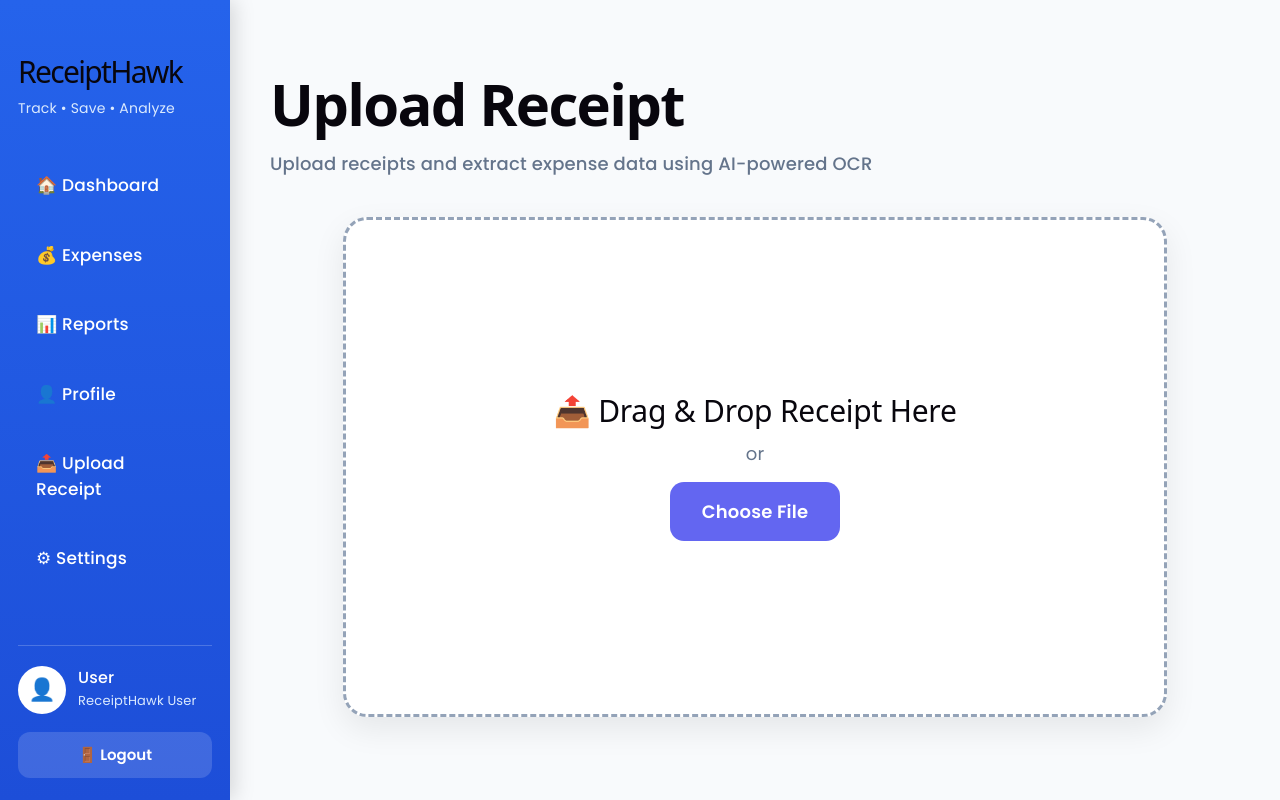
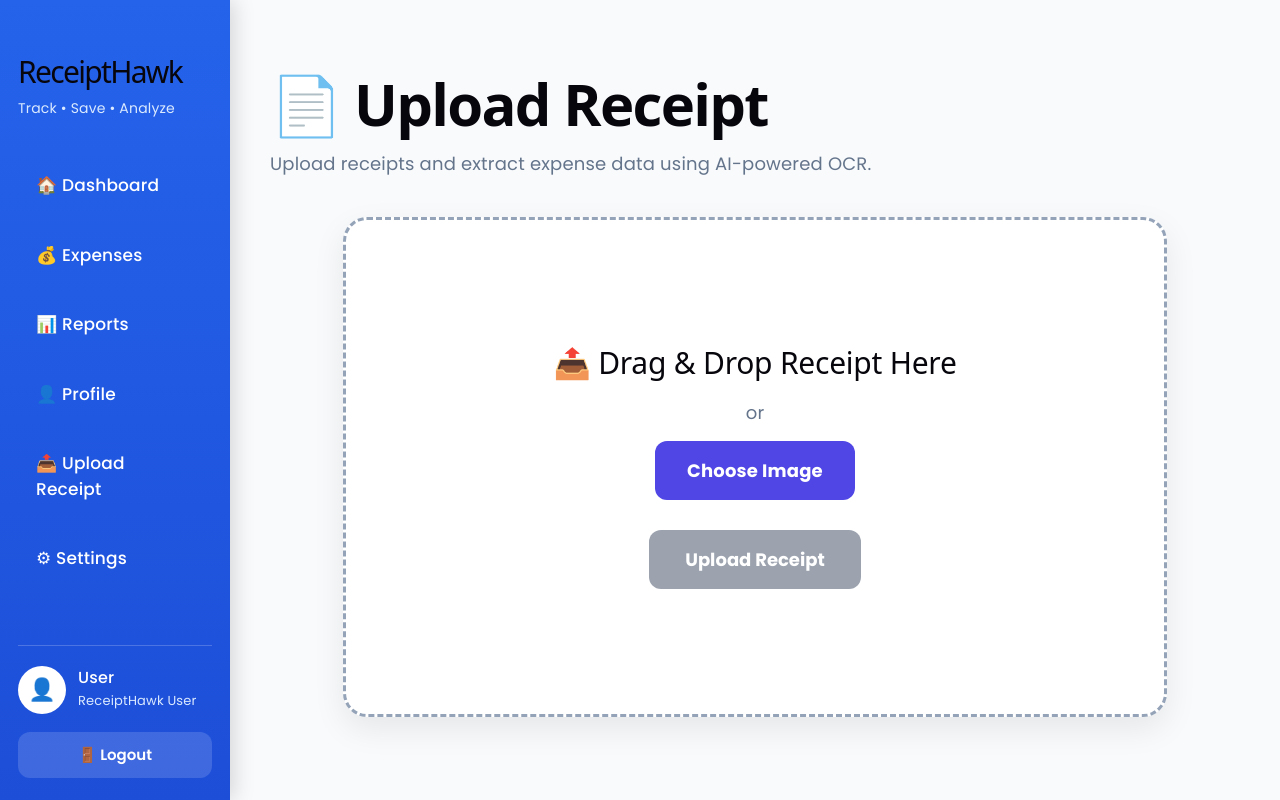
Before and after one commit to NehaPoojary8/ReceiptHawk, a React app in the folder frontend/: page /upload in a window 1280 px wide. Built offline with nearby package versions, Linux system fonts and the light colour scheme; sample sign-in values are in the browser's storage; the HTML template or start-up script is replaced by a standard one.

Commit message:
Update application properties

```diff
--- a/frontend/src/pages/UploadReceipt.jsx
+++ b/frontend/src/pages/UploadReceipt.jsx
@@ -1,30 +1,114 @@
-import { useState } from "react";
+import axios from "axios";
+import { useState, useEffect } from "react";
 
 function UploadReceipt() {
+
   const [selectedFile, setSelectedFile] = useState(null);
   const [previewUrl, setPreviewUrl] = useState(null);
   const [showResult, setShowResult] = useState(false);
+  const [loading, setLoading] = useState(false);
+  const [dragActive, setDragActive] = useState(false);
+ const [ocrText, setOcrText] = useState("");
+ useEffect(() => {
+  return () => {
+    if (previewUrl) {
+      URL.revokeObjectURL(previewUrl);
+    }
+  };
+}, [previewUrl]);
+  const handleFile = (file) => {
 
-  const handleFileChange = (event) => {
-    const file = event.target.files[0];
+    if (!file) return;
 
-    if (file) {
+    // Image validation
+    if (!file.type.startsWith("image/")) {
+      alert("Please upload only JPG, JPEG or PNG images.");
+      return;
+    }
+
+    // Max 5MB
+    if (file.size > 5 * 1024 * 1024) {
+      alert("Image size should be less than 5 MB.");
+      return;
+    }
+
     setSelectedFile(file);
     setShowResult(false);
 
-      if (file.type.startsWith("image/")) {
     const imageUrl = URL.createObjectURL(file);
     setPreviewUrl(imageUrl);
-      } else {
-        setPreviewUrl(null);
+  };
+
+  const handleFileChange = (event) => {
+    handleFile(event.target.files[0]);
+  };
+
+  const handleDragOver = (e) => {
+    e.preventDefault();
+    setDragActive(true);
+  };
+
+  const handleDragLeave = () => {
+    setDragActive(false);
+  };
+
+  const handleDrop = (e) => {
+
+    e.preventDefault();
+
+    setDragActive(false);
+
+    if (e.dataTransfer.files.length > 0) {
+      handleFile(e.dataTransfer.files[0]);
+    }
+
+  };
+
+  const handleUpload = async () => {
+
+    if (!selectedFile) return;
+
+    try{
+
+        setLoading(true);
+
+        const formData = new FormData();
+
+        formData.append("image", selectedFile);
+
+        const response = await axios.post(
+
+            "http://localhost:8083/receipt/scan",
+
+            formData,
+
+            {
+                headers:{
+                    "Content-Type":"multipart/form-data"
                 }
             }
+
+        );
+
+        console.log(response.data);
+        setOcrText(response.data.text);
+        setLoading(false);
+
+        setShowResult(true);
+
+    }
+
+    catch(error){
+
+        console.error(error);
+
+        setLoading(false);
+
+        alert("OCR Failed");
+
+    }
+
 };
-
-  const handleUpload = () => {
-    setShowResult(true);
-  };
-
     return (
     <div
       style={{
@@ -34,7 +118,9 @@ function UploadReceipt() {
       }}
     >
       {/* Heading */}
+
       <div style={{ marginBottom: "40px" }}>
+
         <h1
           style={{
             marginBottom: "14px",
@@ -43,25 +129,31 @@ function UploadReceipt() {
             lineHeight: "1.1"
           }}
         >
-          Upload Receipt
+          📄 Upload Receipt
         </h1>
 
         <p
           style={{
             color: "#64748b",
-            fontSize: "18px",
-            fontWeight: "500",
-            lineHeight: "1.5"
+            fontSize: "18px"
           }}
         >
-          Upload receipts and extract expense data using AI-powered OCR
+          Upload receipts and extract expense data using AI-powered OCR.
         </p>
+
       </div>
 
       {/* Upload Box */}
+
       <div
+        onDragOver={handleDragOver}
+        onDragLeave={handleDragLeave}
+        onDrop={handleDrop}
         style={{
-          border: "3px dashed #94a3b8",
+          border: dragActive
+            ? "3px dashed #2563eb"
+            : "3px dashed #94a3b8",
+
           borderRadius: "24px",
           minHeight: "500px",
           width: "85%",
@@ -70,93 +162,137 @@ function UploadReceipt() {
           flexDirection: "column",
           justifyContent: "center",
           alignItems: "center",
-          backgroundColor: "white",
+          backgroundColor: dragActive
+            ? "#eff6ff"
+            : "white",
+
           boxShadow: "0 12px 32px rgba(0,0,0,0.08)",
-          padding: "40px"
+          padding: "40px",
+          transition: "0.3s"
         }}
       >
-        <h2 style={{ fontSize: "30px", marginBottom: "12px" }}>
+
+        <h2 style={{ fontSize: "30px" }}>
           📤 Drag & Drop Receipt Here
         </h2>
 
-        <p style={{ color: "#64748b", fontSize: "18px" }}>or</p>
+        <p
+          style={{
+            color: "#64748b",
+            marginTop: "10px",
+            marginBottom: "15px"
+          }}
+        >
+          or
+        </p>
 
         <input
           id="fileUpload"
           type="file"
-          accept=".jpg,.jpeg,.png,.pdf"
+          accept="image/*"
+          style={{ display: "none" }}
           onChange={handleFileChange}
-          style={{ display: "none" }}
         />
 
         <label
           htmlFor="fileUpload"
           style={{
             padding: "16px 32px",
-            borderRadius: "14px",
-            backgroundColor: "#6366f1",
+            backgroundColor: "#4f46e5",
             color: "white",
+            borderRadius: "12px",
             cursor: "pointer",
-            fontSize: "18px",
-            marginTop: "15px",
-            fontWeight: "600"
+            fontWeight: "bold"
           }}
         >
-          Choose File
+          Choose Image
         </label>
 
         {selectedFile && (
+
+          <>
             <p
               style={{
                 marginTop: "25px",
                 color: "green",
-              fontWeight: "bold",
-              fontSize: "18px"
+                fontWeight: "bold"
               }}
             >
-            Selected File: {selectedFile.name}
+              📁 {selectedFile.name}
             </p>
+
+            <p
+              style={{
+                color: "#64748b"
+              }}
+            >
+              {(selectedFile.size / 1024).toFixed(2)} KB
+            </p>
+
+          </>
+
         )}
 
         {previewUrl && (
-          <div style={{ marginTop: "25px", textAlign: "center" }}>
-            <h3 style={{ marginBottom: "15px" }}>Receipt Preview</h3>
+
+          <div
+            style={{
+              marginTop: "25px",
+              textAlign: "center"
+            }}
+          >
+
+            <h3>Receipt Preview</h3>
+
             <img
               src={previewUrl}
-              alt="Receipt Preview"
+              alt="Preview"
               style={{
                 width: "420px",
                 maxHeight: "500px",
                 objectFit: "contain",
-                borderRadius: "16px",
+                borderRadius: "15px",
                 boxShadow: "0 8px 24px rgba(0,0,0,0.2)"
               }}
             />
+
           </div>
+
         )}
 
-        {selectedFile && (
         <button
+          disabled={!selectedFile || loading}
           onClick={handleUpload}
           style={{
             marginTop: "30px",
-              padding: "16px 34px",
+            padding: "16px 36px",
+            backgroundColor:
+              !selectedFile
+                ? "#9ca3af"
+                : "#16a34a",
+
+            color: "white",
             border: "none",
-              borderRadius: "14px",
-              backgroundColor: "#16a34a",
-              color: "white",
+            borderRadius: "12px",
+            cursor:
+              !selectedFile
+                ? "not-allowed"
+                : "pointer",
+
             fontSize: "18px",
-              cursor: "pointer",
             fontWeight: "bold"
           }}
         >
-            Upload Receipt
+          {loading
+            ? "🔄 Processing..."
+            : "Upload Receipt"}
         </button>
-        )}
+
       </div>
+            {/* OCR Result */}
 
-      {/* OCR Result */}
       {showResult && (
+
         <div
           style={{
             marginTop: "40px",
@@ -169,27 +305,64 @@ function UploadReceipt() {
             marginRight: "auto"
           }}
         >
-          <h2 style={{ color: "green", marginBottom: "25px" }}>
-            ✅ Receipt Processed Successfully
+
+          <h2
+            style={{
+              color: "#16a34a",
+              marginBottom: "25px"
+            }}
+          >
+           ✅ OCR Text Extracted Successfully
           </h2>
 
           <div
   style={{
-              display: "grid",
-              gridTemplateColumns: "1fr 1fr",
-              gap: "20px",
-              fontSize: "18px"
+    backgroundColor: "#f8fafc",
+    padding: "20px",
+    borderRadius: "12px",
+    border: "1px solid #e2e8f0"
   }}
 >
-            <p><strong>Merchant:</strong> DMart</p>
-            <p><strong>Date:</strong> 02-07-2026</p>
-            <p><strong>Amount:</strong> ₹850</p>
-            <p><strong>Category:</strong> Grocery</p>
+
+    {ocrText}
+
+            <div
+  style={{
+    whiteSpace: "pre-wrap",
+    backgroundColor: "#f8fafc",
+    padding: "20px",
+    borderRadius: "12px",
+    border: "1px solid #d1d5db",
+    fontFamily: "monospace",
+    fontSize: "16px",
+    lineHeight: "1.8",
+    color: "#1f2937"
+  }}
+>
+  {ocrText}
 </div>
+
           </div>
+
+          <hr style={{ margin: "25px 0" }} />
+
+         <p
+  style={{
+    color: "#64748b",
+    textAlign: "center"
+  }}
+>
+  Review the extracted text before continuing.
+</p>
+
+        </div>
+
       )}
+
     </div>
+
   );
+
 }
 
 export default UploadReceipt;
```
Also changed, not shown: 2 other files (tests, documents, lock files or other folders). Lines whose indentation alone changed are shown as unchanged.
